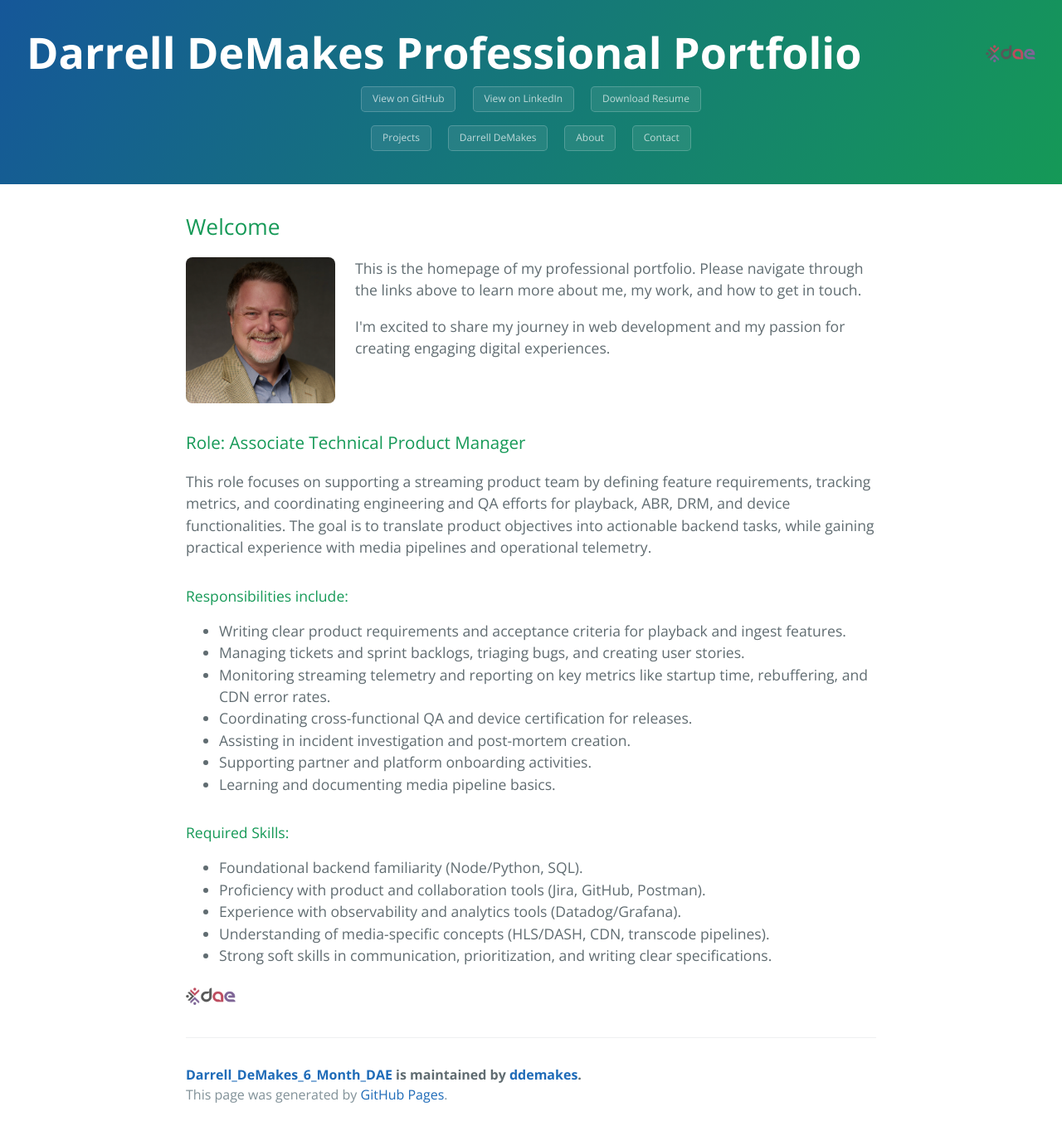
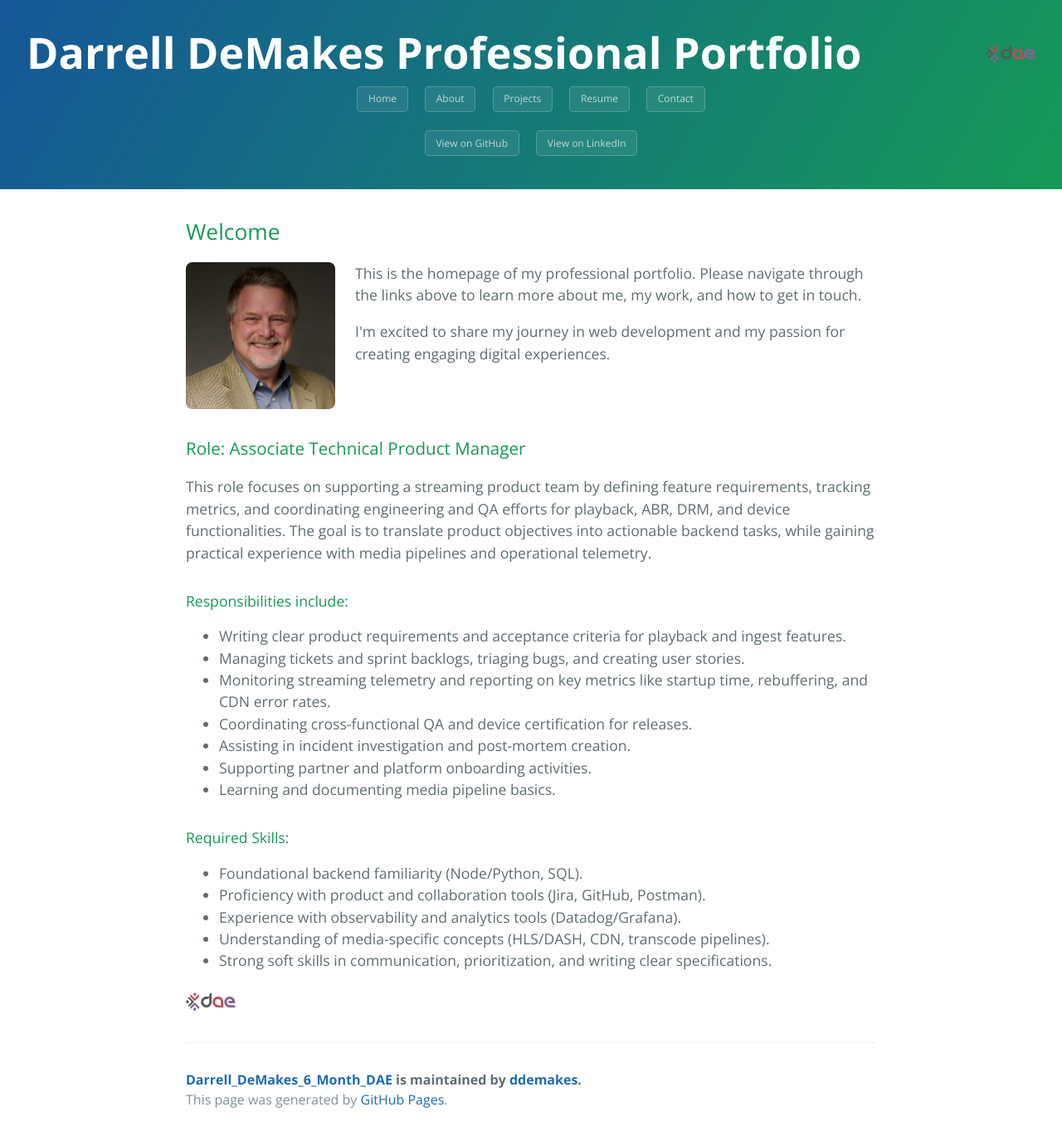
Before and after one commit to ddemakes/Darrell_DeMakes_6_Month_DAE, a Jekyll site: the page built from docs/index.md, in a window 1280 px wide. Shown: the whole page at 83% size. Built offline with Jekyll 4.4.1, drawn with Linux system fonts in a browser that asks for light colours.

Commit message:
Pages Changes 10

```diff
--- a/docs/_layouts/default.html
+++ b/docs/_layouts/default.html
@@ -9,7 +9,7 @@
     <link rel="stylesheet" href="{{ "/assets/css/style.css?v=" | append: site.github.build_revision | relative_url }}">
     {% include head-custom.html %}
   </head>
-  <body{% if page.url == "/" or page.url == "/index.html" %} class="page-home"{% endif %}>
+  <body>
     <div class="page-header" role="banner">
 
       <div style="display:flex; align-items:center; justify-content:space-between; width:100%;">
@@ -26,29 +26,22 @@
         {% endif %}
       </div>
 
-      {% if site.github.is_project_page %}
-        <a href="{{ site.github.repository_url }}" class="btn" target="_blank" rel="noopener noreferrer">View on GitHub</a>
-      {% endif %}
+      <nav>
+        <a href="{{ "/" | relative_url }}" class="btn">Home</a>
+        <a href="{{ "/about.html" | relative_url }}" class="btn">About</a>
+        <a href="{{ "/projects.html" | relative_url }}" class="btn">Projects</a>
+        <a href="{{ "/resume.html" | relative_url }}" class="btn">Resume</a>
+        <a href="{{ "/contact.html" | relative_url }}" class="btn">Contact</a>
+      </nav>
 
-      {% if site.linkedin_username %}
-        <a href="https://www.linkedin.com/in/{{ site.linkedin_username }}/" class="btn" target="_blank" rel="noopener noreferrer">View on LinkedIn</a>
-      {% endif %}
-
-      {% if site.show_downloads %}
-        <a href="{{ site.github.zip_url }}" class="btn">Download Resume</a>
-      {% endif %}
-
-      {% if site.header_pages %}
-      <nav>
-        {% for node in site.header_pages %}
-          {% assign page_path = node %}
-          {% assign my_page = site.pages | where: "path", page_path | first %}
-          {% if my_page.title %}
-            <a href="{{ my_page.url | relative_url }}" class="btn">{{ my_page.title }}</a>
-          {% endif %}
-        {% endfor %}
-      </nav>
-      {% endif %}
+      <div style="margin-top: 0.4rem;">
+        {% if site.github.is_project_page %}
+          <a href="{{ site.github.repository_url }}" class="btn" target="_blank" rel="noopener noreferrer">View on GitHub</a>
+        {% endif %}
+        {% if site.linkedin_username %}
+          <a href="https://www.linkedin.com/in/{{ site.linkedin_username }}/" class="btn" target="_blank" rel="noopener noreferrer">View on LinkedIn</a>
+        {% endif %}
+      </div>
 
     </div>
 
--- a/docs/assets/css/style.scss
+++ b/docs/assets/css/style.scss
@@ -19,9 +19,3 @@
   max-width: 60px !important;
   margin-top: 8px !important;
 }
-
-/* Suppress Home nav link on homepage only */
-body.page-home .site-nav a[href="/Darrell_DeMakes_6_Month_DAE/"],
-body.page-home .site-nav a[href="/"] {
-  display: none !important;
-}
```
